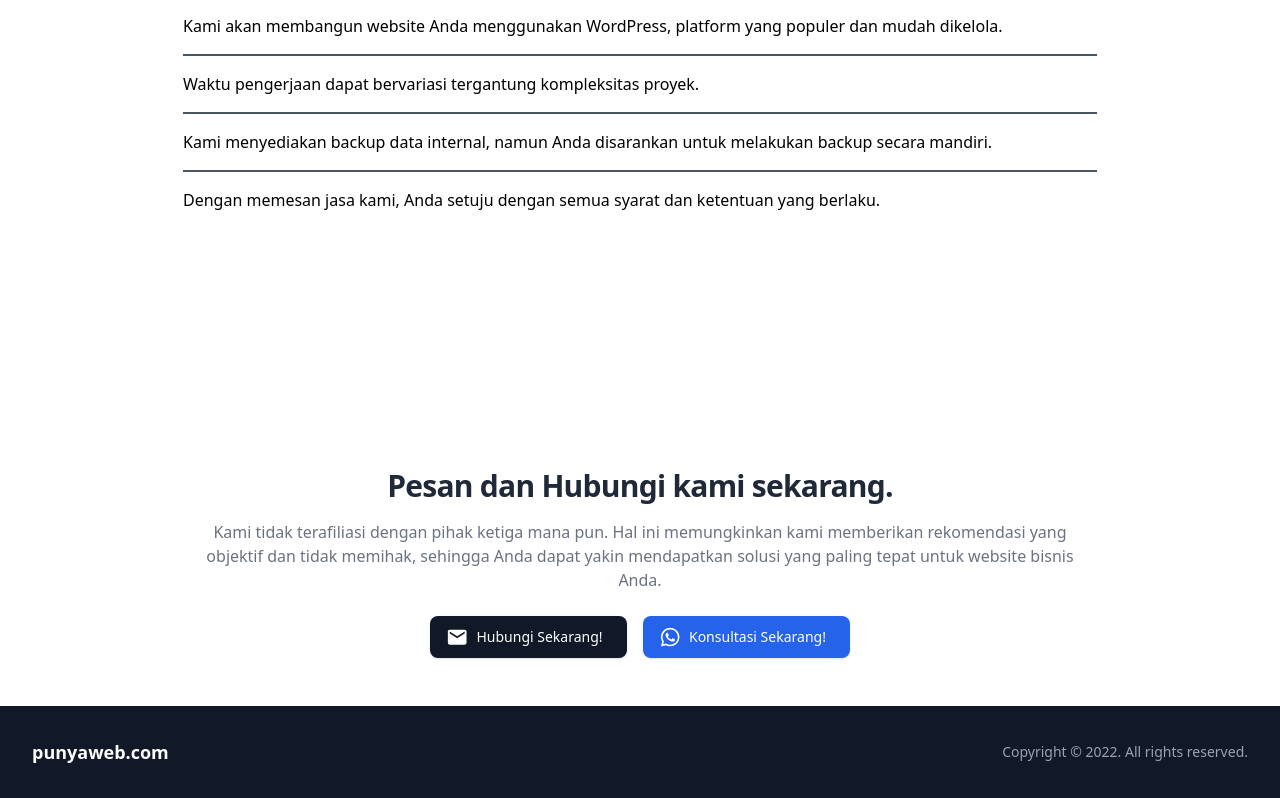
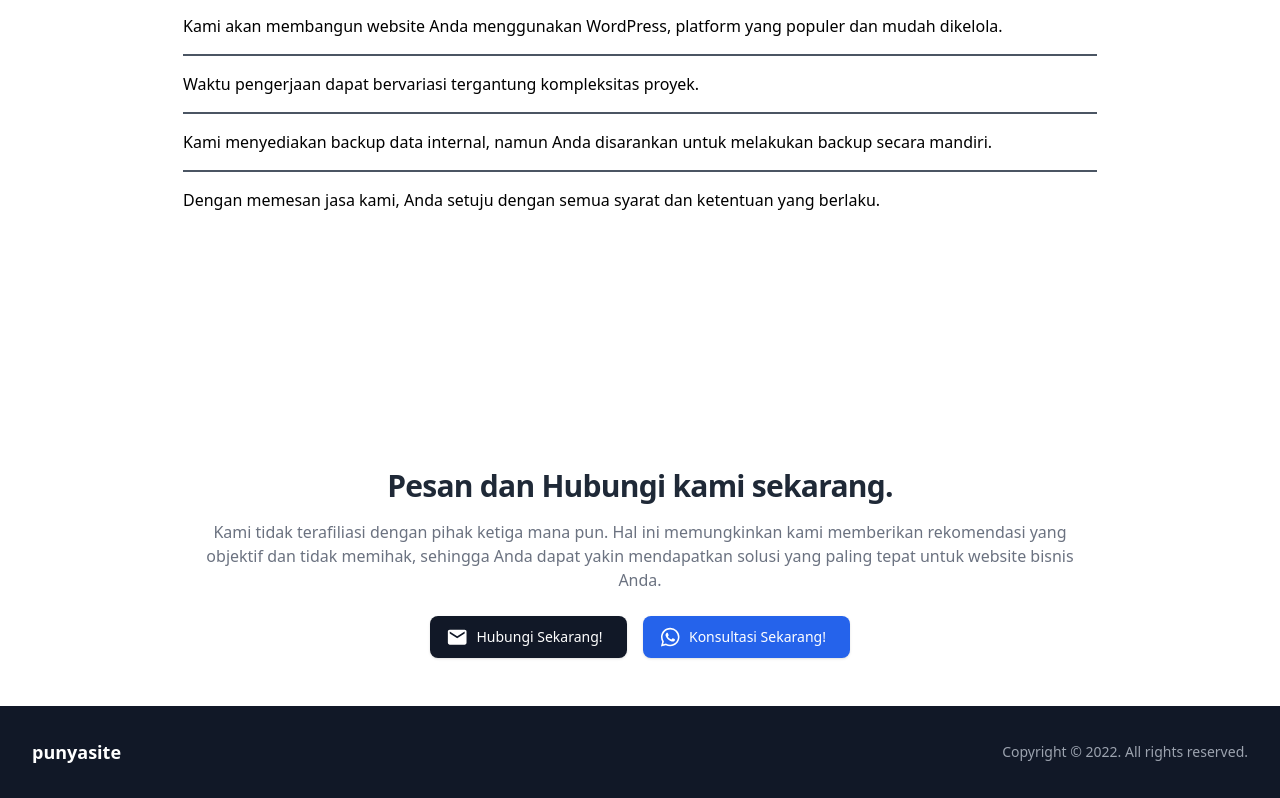
Before and after one commit to kebsixx/punyasite, a React (Vite) app: page / in a window 1280 px wide. Shown: the part 3285-4083 px from the top of the page. Built offline with nearby package versions, Linux system fonts and the light colour scheme.

Commit message:
update footer

```diff
--- a/src/components/Footer.jsx
+++ b/src/components/Footer.jsx
@@ -5,7 +5,7 @@ export default function Footer() {
         <div className="sm:flex sm:items-center sm:justify-between">
           <div className="flex justify-center sm:justify-start text-white">
             <a href="#" className="font-bold text-lg">
-              punyaweb.com
+              punyasite
             </a>
           </div>
 
```
